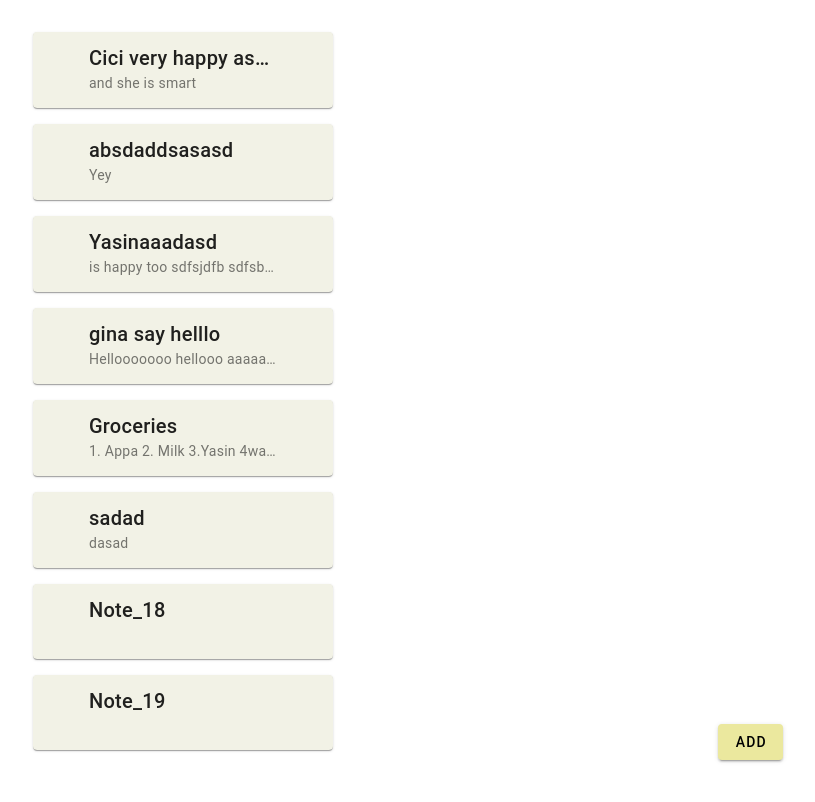
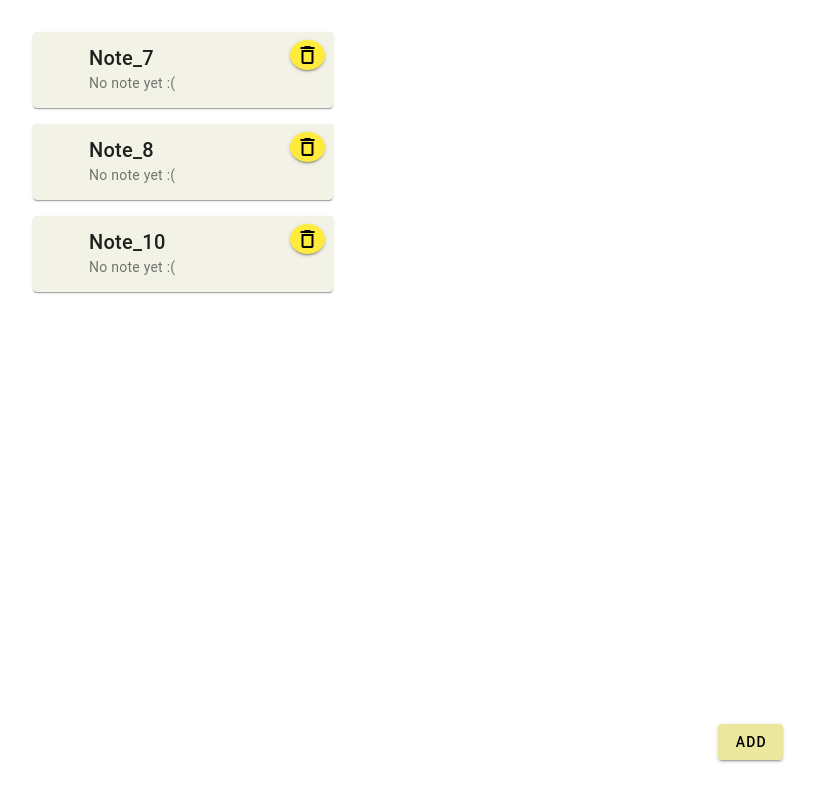
Before and after one commit to Crisaaaa/Notes, a Vue app: page / in a window 1280 px wide. Shown: the top 802 px of the page, without its empty margins (457-1272 px from the left). Built offline with nearby package versions, Linux system fonts and the light colour scheme; data requests are answered from the project's data file.

Commit message:
deleting icon on card and functionality

```diff
--- a/notesDb.json
+++ b/notesDb.json
@@ -1,44 +1,19 @@
 {
   "notes": [
     {
-      "title": "Cici very happy asdadad",
-      "content": "and she is smart",
-      "id": 1
+      "title": "Note_7",
+      "content": "",
+      "id": 7
     },
     {
-      "title": "absdaddsasasd",
-      "content": "Yey",
-      "id": 5
-    },
-    {
-      "title": "Yasinaaadasd",
-      "content": "is happy too\nsdfsjdfb\nsdfsbjsdfadsad",
+      "title": "Note_8",
+      "content": "",
       "id": 8
     },
     {
-      "title": "gina say helllo",
-      "content": "Hellooooooo\nhellooo\naaaaaaaa\naaaaaaaaaa\naaaaaaaaa\naaaaaaaaaaaaaaaaaaa",
-      "id": 9
-    },
-    {
-      "title": "Groceries",
-      "content": "1. Appa\n2. Milk\n3.Yasin\n4wawa",
+      "title": "Note_10",
+      "content": "",
       "id": 10
-    },
-    {
-      "title": "sadad",
-      "content": "dasad",
-      "id": 11
-    },
-    {
-      "title": "Note_18",
-      "content": "",
-      "id": 18
-    },
-    {
-      "title": "Note_19",
-      "content": "",
-      "id": 19
     }
   ]
 }
--- a/package.json
+++ b/package.json
@@ -10,6 +10,7 @@
   },
   "dependencies": {
     "@fortawesome/fontawesome-free": "^6.7.2",
+    "@mdi/font": "^7.4.47",
     "axios": "^1.8.4",
     "core-js": "^3.8.3",
     "json-server": "^0.17.4",
--- a/src/components/NoteShow.vue
+++ b/src/components/NoteShow.vue
@@ -30,6 +30,7 @@
                   required
                   :style="{ minWidth: '250px', width: 'auto'}"
                   v-model="localNote.title"
+                  @keydown.enter="onSave"
               ></v-text-field>
             </div>
           </v-col>
@@ -103,7 +104,7 @@ export default {
       this.$emit('noteChanged')
     },
     async onDelete() {
-      await axios.delete(` http://localhost:3001/notes/${this.localNote.id}`)
+      await this.$store.dispatch('deleteNote', this.localNote.id)
       this.$emit('update:dialog', false)
       this.$emit('noteChanged')
     }
--- a/src/components/NotesCard.vue
+++ b/src/components/NotesCard.vue
@@ -1,27 +1,44 @@
 <template>
   <v-card
       :title="note.title"
-    :subtitle="note.content || ''"
+      :subtitle="note.content || 'No note yet :('"
       class=" mb-4 px-10 crisa-note-card "
       width="300"
       hover
       style="min-height: 75px"
-     > </v-card>
+      @click="onNoteClick">
+    <v-btn
+        class="ma-2"
+        height="30"
+        width="35"
+        style="position: absolute; top: 0; right: 0"
+        color="yellow"
+        icon="mdi-delete-outline"
+        @click.stop="onDelete"
+      ></v-btn>
+  </v-card>
+
 </template>
 
 <script>
-export default{
-    name:"NotesCard",
-    props:{
+export default {
+  name: "NotesCard",
+  props: {
     note: Object
   },
-  data(){
+  data() {
     return {
-        isEditing:false
+      isEditing: false
     }
   },
-  methods:{
-
+  methods: {
+    async onDelete() {
+      await this.$store.dispatch('deleteNote', this.note.id)
+      this.$emit('noteChanged')
+    },
+    onNoteClick() {
+      this.$emit('noteClick', this.note)
+    }
   }
 }
 </script>
@@ -30,6 +47,7 @@ export default{
 .crisa-note-card:hover {
   background-color: #f0ed90 !important;
 }
+
 .crisa-note-card {
   background-color: #f2f2e6 !important;
 }
--- a/src/components/NotesList.vue
+++ b/src/components/NotesList.vue
@@ -4,7 +4,9 @@
         v-for="note in notes"
         :note="note"
         :key="note.id"
-        @click="onNoteClick(note)">
+        @noteClick="onNoteClick"
+        @noteChanged="onNoteChanged"
+    >
     </NotesCard>
     <NoteShow v-model:dialog="dialog" :note="noteOnScreen" @noteChanged="onNoteChanged"></NoteShow>
 
--- a/src/main.js
+++ b/src/main.js
@@ -2,7 +2,7 @@ import { createApp } from 'vue'
 import App from './App.vue'
 import store from './store'
 import router from './router'
-
+import '@mdi/font/css/materialdesignicons.css'
 // Vuetify
 import 'vuetify/styles'
 import { createVuetify } from 'vuetify'
--- a/src/store/index.js
+++ b/src/store/index.js
@@ -1,19 +1,15 @@
-import { createStore } from 'vuex'
+import {createStore} from 'vuex'
+import axios from "axios";
 
 export default createStore({
-    state:{
-
+    state: {},
+    mutations: {},
+    actions: {
+        async deleteNote({comit}, id) {
+            console.log(comit)
+            await axios.delete(` http://localhost:3001/notes/${id}`)
+        },
     },
-    mutations:{
-
-    },
-    actions:{
-
-    },
-    methods:{
-
-    },
-    getters:{
-
-    }
+    methods: {},
+    getters: {}
 })
```
Also changed, not shown: 1 other file (tests, documents, lock files or other folders). Lines whose indentation alone changed are shown as unchanged.
